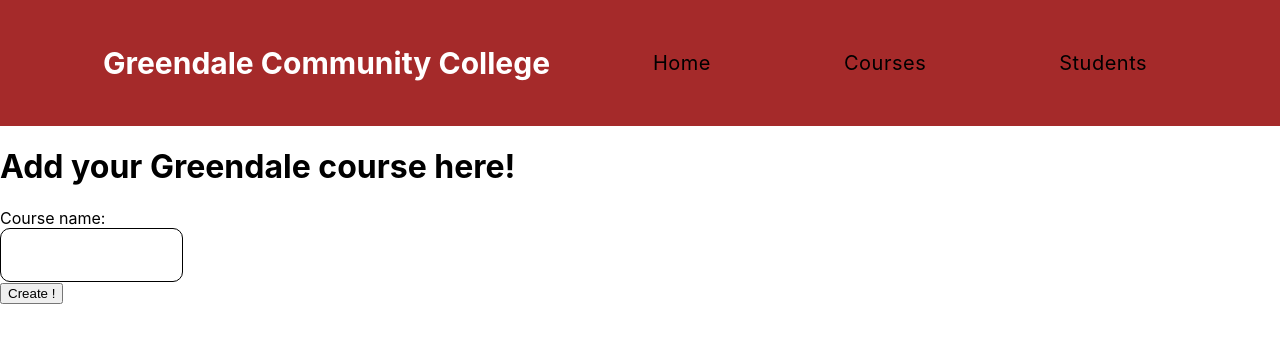
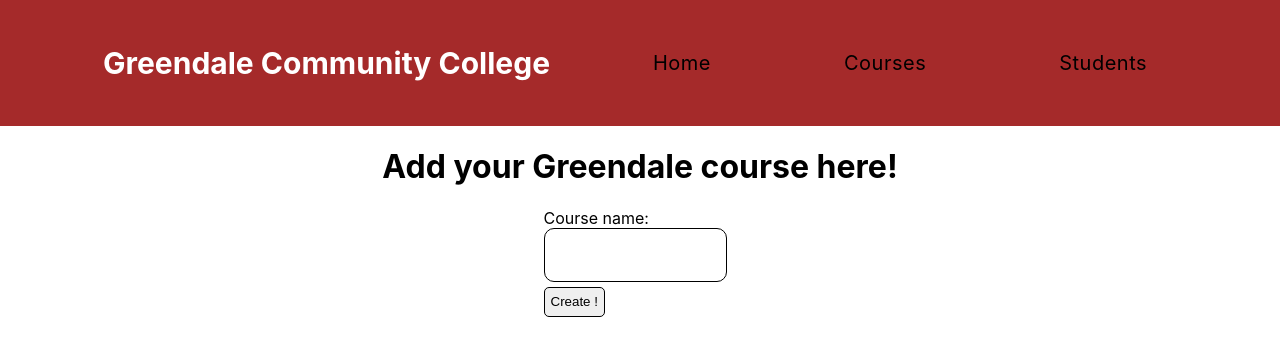
Before and after one commit to marmaeju/Greendale-Community-College, a React (Create React App) app in the folder gcc-frontend/: page /newcourse in a window 1280 px wide. Shown: the top 356 px of the page. Built offline with nearby package versions, Linux system fonts and the light colour scheme.

Commit message:
styled new classes

```diff
--- a/gcc-frontend/src/App.css
+++ b/gcc-frontend/src/App.css
@@ -24,6 +24,7 @@ display: flex;
 flex-wrap: wrap;
 justify-content: space-around;
 }
+
 .new-course {
   cursor: pointer;
   text-align: center;
@@ -38,6 +39,20 @@ justify-content: space-around;
   display: flex;
   align-items: center;
   margin-right: 10px;
+}
+
+.new-course-container {
+  display: flex;
+flex-direction: column;
+align-items: center;
+}
+
+.submit-course-button {
+  border: 1px solid black;
+  border-radius: 5px;
+  margin-top: 5px;
+  height: 30px;
+  cursor: pointer;
 }
 
 .navbar {
--- a/gcc-frontend/src/pages/NewCourse.js
+++ b/gcc-frontend/src/pages/NewCourse.js
@@ -31,6 +31,7 @@ const NewCourse = () => {
   return (
     <div className="new-course-container">
       <h1>Add your Greendale course here!</h1>
+      <div>
         <form className="course-form" onSubmit={handleSubmit}>
           <label htmlFor="courseName">Course name:</label>
           <input
@@ -45,6 +46,7 @@ const NewCourse = () => {
           </button>
         </form>
       </div>
+    </div>
   )
 }
 
```
Lines whose indentation alone changed are shown as unchanged.
